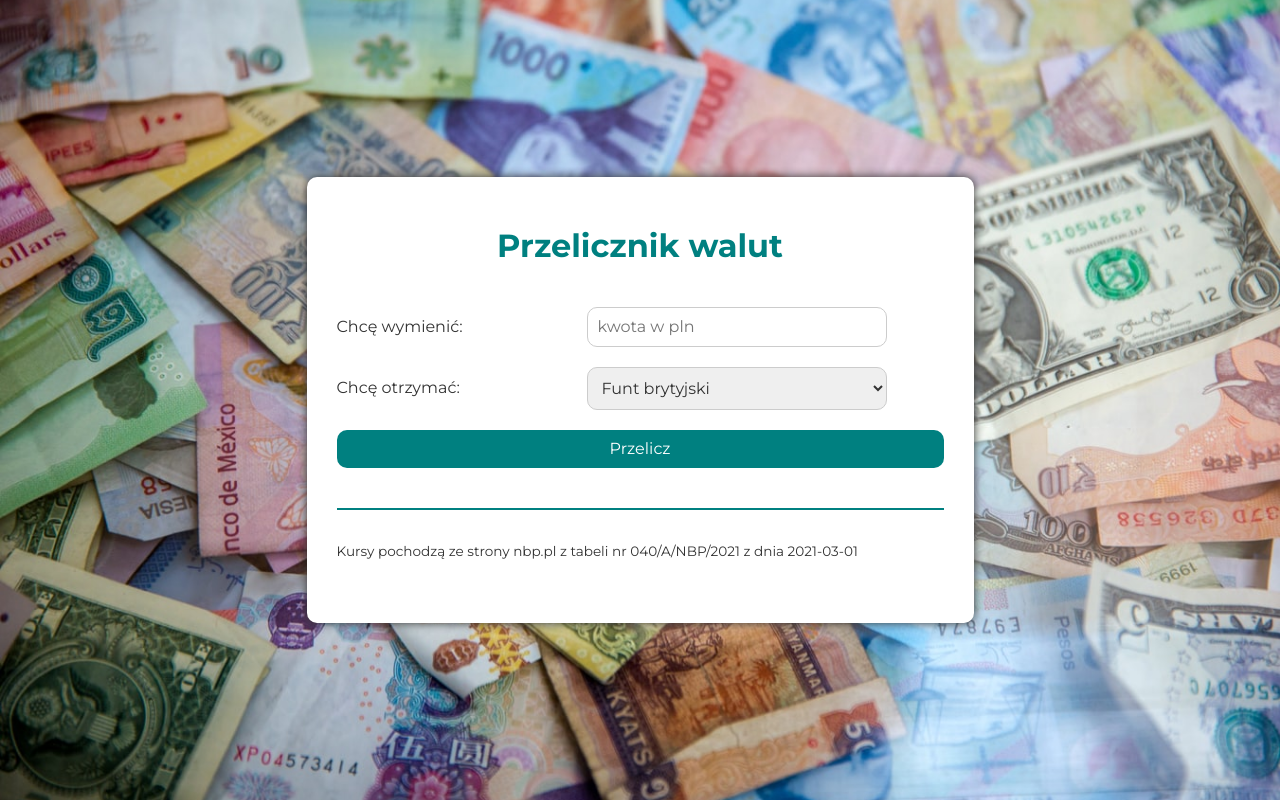
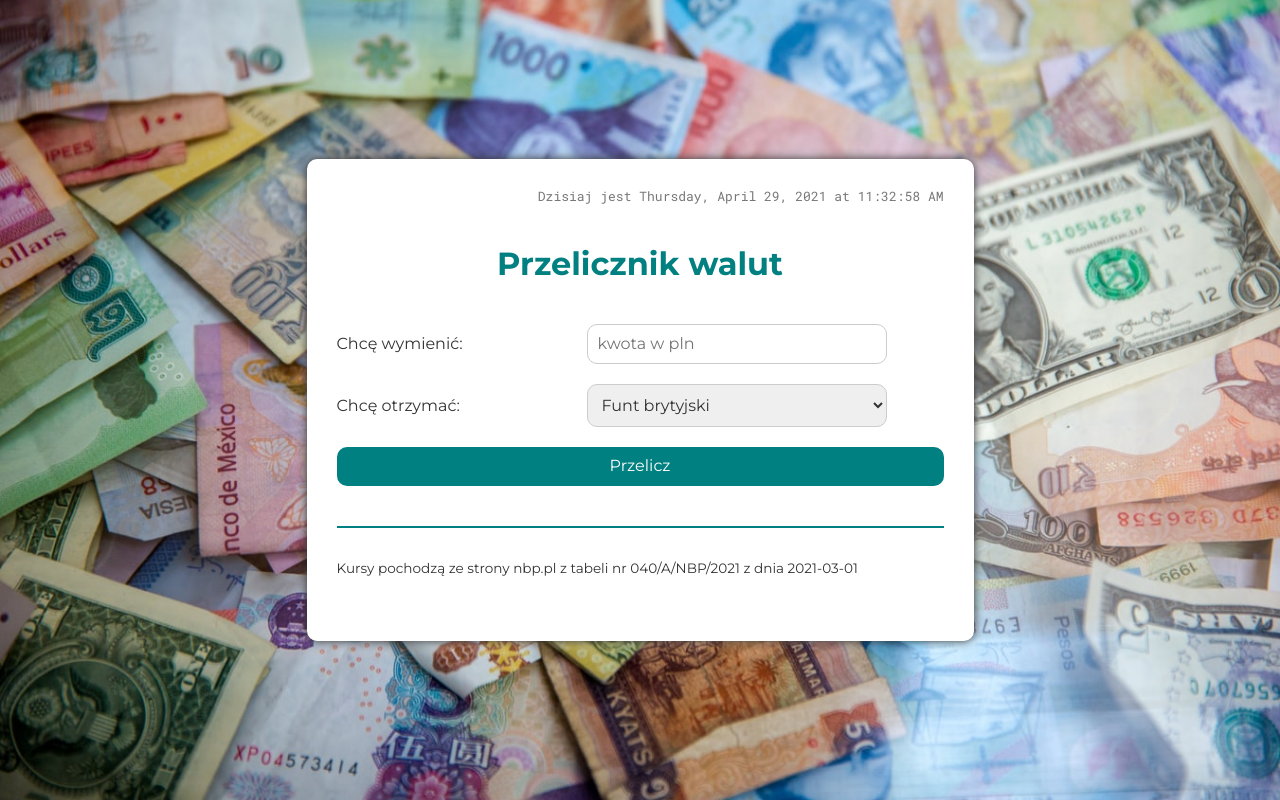
Before and after one commit to mariusz-smajdor/currency-converter, a React (Create React App) app: page / in a window 1280 px wide. Built offline with nearby package versions, Linux system fonts and the light colour scheme.

Commit message:
Timer component

```diff
--- /dev/null
+++ b/src/App/Form/Timer/index.js
@@ -0,0 +1,31 @@
+import React, { useState, useEffect } from "react";
+import "./style.css";
+
+export const Timer = () => {
+  const [date, setDate] = useState(new Date());
+
+  useEffect(() => {
+    const intervalId = setInterval(() => {
+      setDate(new Date());
+    }, 1000);
+
+    return () => {
+      clearInterval(intervalId);
+    };
+  });
+
+  return (
+    <p className="timer">
+      Dzisiaj jest{" "}
+      {date.toLocaleTimeString(undefined, {
+        weekday: "long",
+        day: "numeric",
+        month: "long",
+        year: "numeric",
+        second: "numeric",
+        minute: "numeric",
+        hour: "numeric",
+      })}
+    </p>
+  );
+};
--- /dev/null
+++ b/src/App/Form/Timer/style.css
@@ -0,0 +1,7 @@
+.timer {
+  text-align: right;
+  color: #777;
+  font-family: "Roboto Mono", monospace;
+  font-size: 13px;
+  margin: unset;
+}
--- a/src/App/Form/index.js
+++ b/src/App/Form/index.js
@@ -1,6 +1,7 @@
 import React, { useState } from "react";
 import { currencies } from "../currencies";
 import { Result } from "./Result";
+import { Timer } from "./Timer";
 import "./style.css";
 
 export const Form = ({ calculateResult, result }) => {
@@ -15,9 +16,10 @@ export const Form = ({ calculateResult, result }) => {
 
   return (
     <form className="form" onSubmit={onSubmit}>
-      <h1 className="form__header">Przelicznik walut</h1>
+      <Timer />
+      <h1 className="form__header"> Przelicznik walut </h1>{" "}
       <label className="form__label">
-        <span className="form__labelText">Chcę wymienić:</span>
+        <span className="form__labelText"> Chcę wymienić: </span>{" "}
         <input
           value={amount}
           onChange={({ target }) => setAmount(target.value)}
@@ -26,25 +28,27 @@ export const Form = ({ calculateResult, result }) => {
           step="0.01"
           placeholder="kwota w pln"
         />
-      </label>
+      </label>{" "}
       <label className="form__label">
-        <span className="form__labelText">Chcę otrzymać:</span>
+        <span className="form__labelText"> Chcę otrzymać: </span>{" "}
         <select
           className="form__field"
           value={currency}
           onChange={({ target }) => setCurrency(target.value)}
         >
+          {" "}
           {currencies.map((currency) => (
             <option key={currency.short} value={currency.short}>
-              {currency.name}
+              {" "}
+              {currency.name}{" "}
             </option>
-          ))}
-        </select>
-      </label>
-      <button className="form__submit">Przelicz</button>
+          ))}{" "}
+        </select>{" "}
+      </label>{" "}
+      <button className="form__submit"> Przelicz </button>{" "}
       <p className="form__result">
-        <Result result={result} />
-      </p>
+        <Result result={result} />{" "}
+      </p>{" "}
     </form>
   );
 };
```
